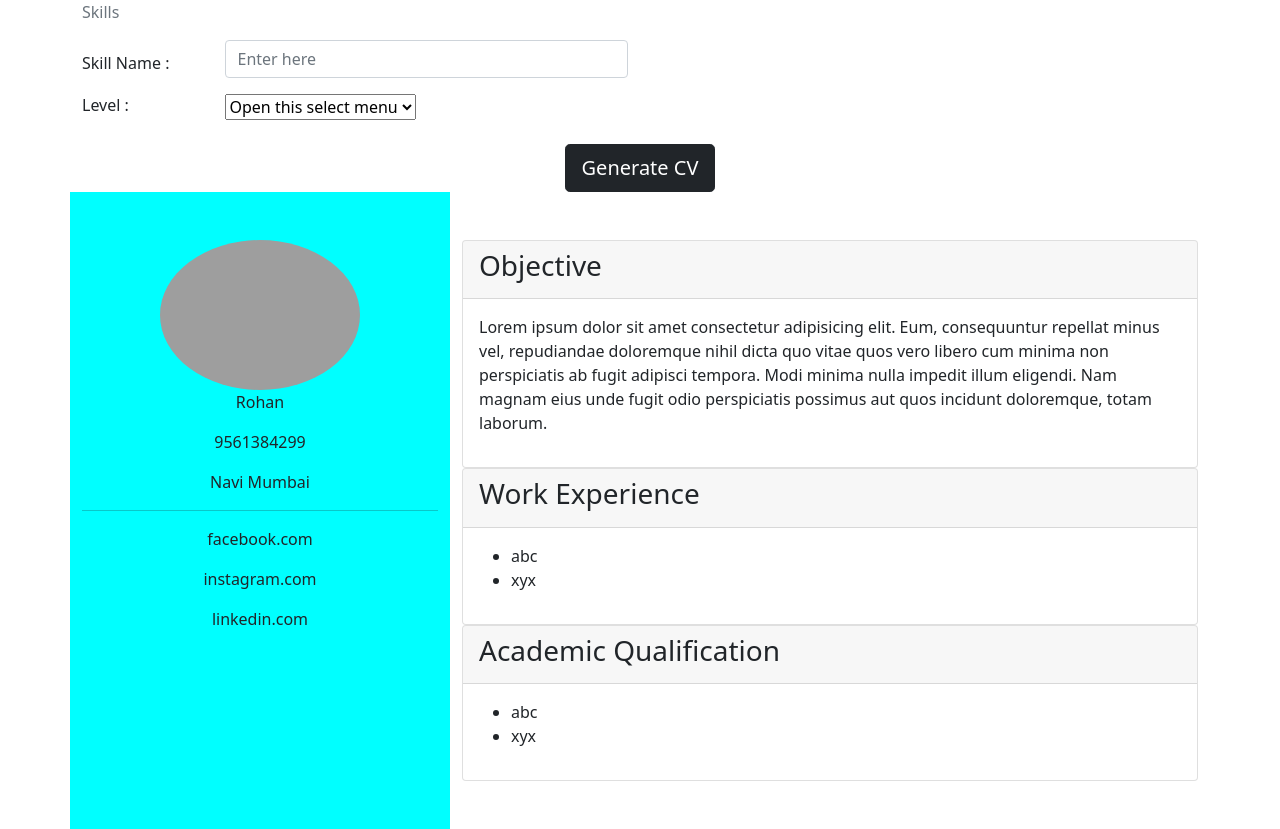
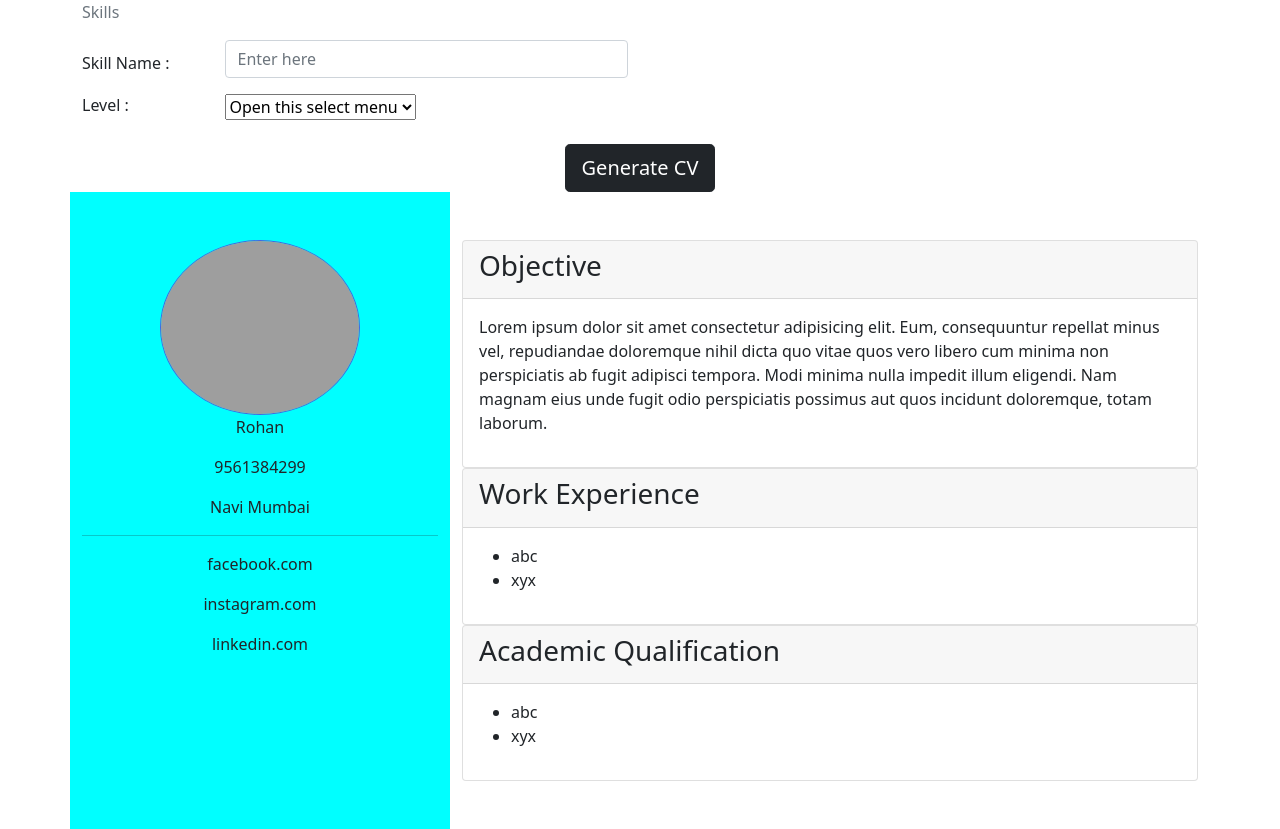
Before and after one commit to Niranjan2048/resume-builder, a PHP site: page / in a window 1280 px wide. Shown: the part 788-1617 px from the top of the page. Run offline with PHP 8.4, Linux system fonts and the light colour scheme; grey boxes are pictures that could not be loaded.

Commit message:
Updated css

```diff
--- a/style.css
+++ b/style.css
@@ -2,8 +2,10 @@
     /*display: none;*/
 }
 .myimg{
+    border: 1px solid royalblue;
     border-radius: 50%;
     width: 200px;
+    height:175px;
 }
 .background{
     background-color: aqua;
```
